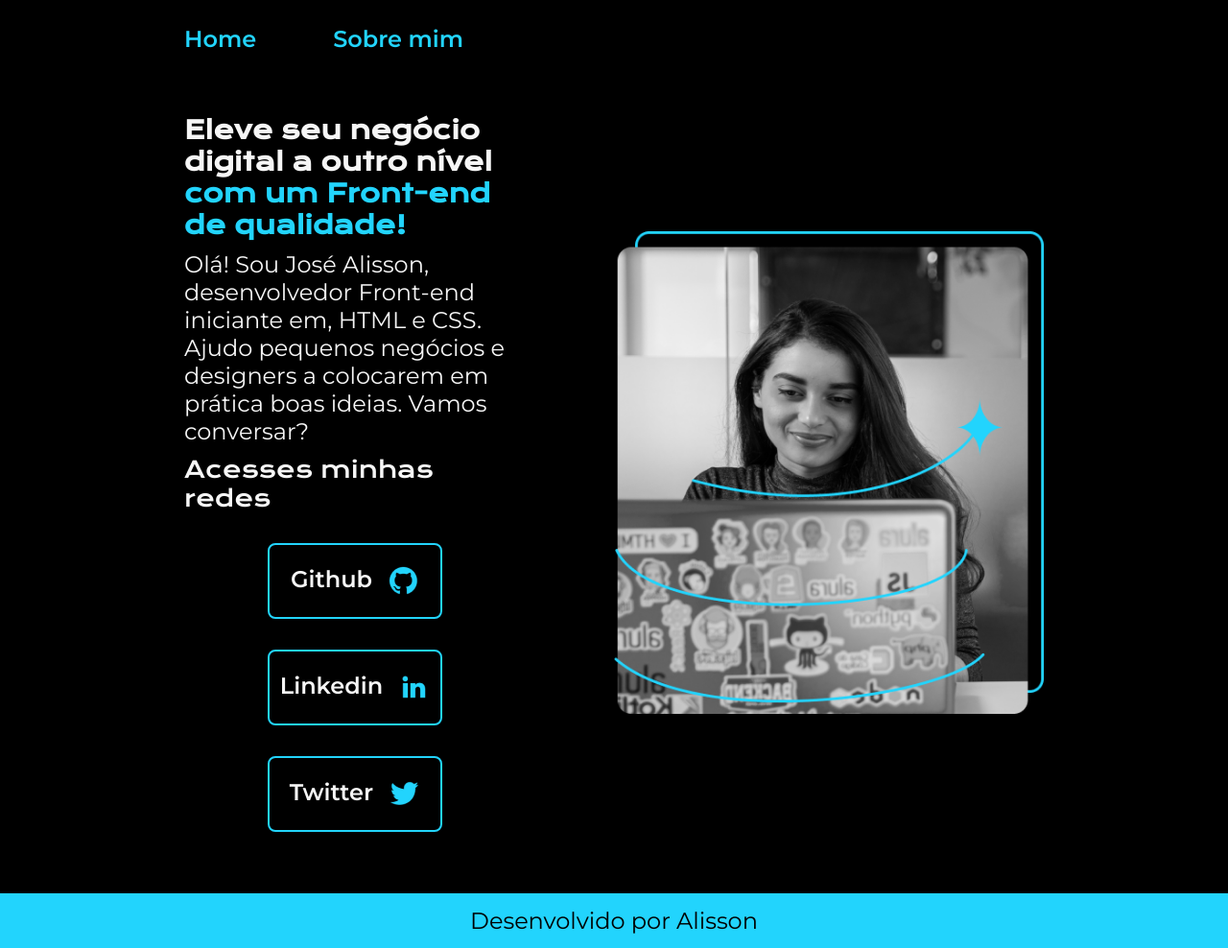
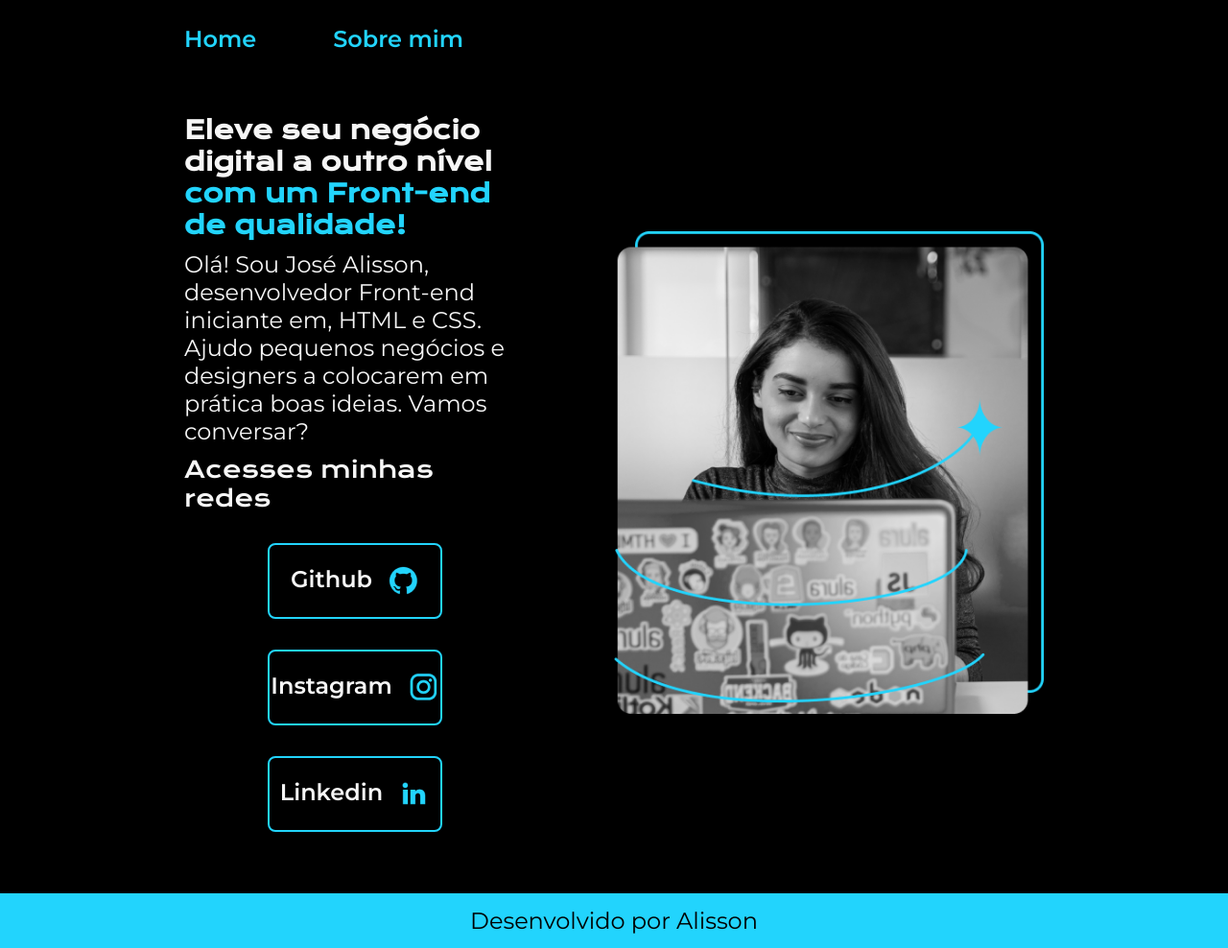
Before and after one commit to Jsalisson/HTML-e-CSS, a plain HTML site: page index.html in a window 1280 px wide. Shown: the whole page at 96% size. Drawn offline with nearby package versions, Linux system fonts and the light colour scheme.

Commit message:
atualização de botoes

```diff
--- a/index.html
+++ b/index.html
@@ -36,8 +36,8 @@
 		    <h2 class="apresentacao_links_subtitulo">Acesses minhas redes</h2>
 
         <a class="apresentacao_links_navegacao" href="https://github.com/Jsalisson">Github <img src="./assets/github.png"></a>
-		    <a class="apresentacao_links_navegacao" href="">Linkedin <img src="./assets/Linkedin.png"></a>
-		    <a class="apresentacao_links_navegacao" href="">Twitter <img src="./assets/twitter.png"></a>
+		    <a class="apresentacao_links_navegacao" href="">Instagram <img src="./assets/instagram.png"></a>
+		    <a class="apresentacao_links_navegacao" href="https://www.linkedin.com/in/alisssantos">Linkedin <img src="./assets/linkedin.png"></a>
 
       </div>
 
```
